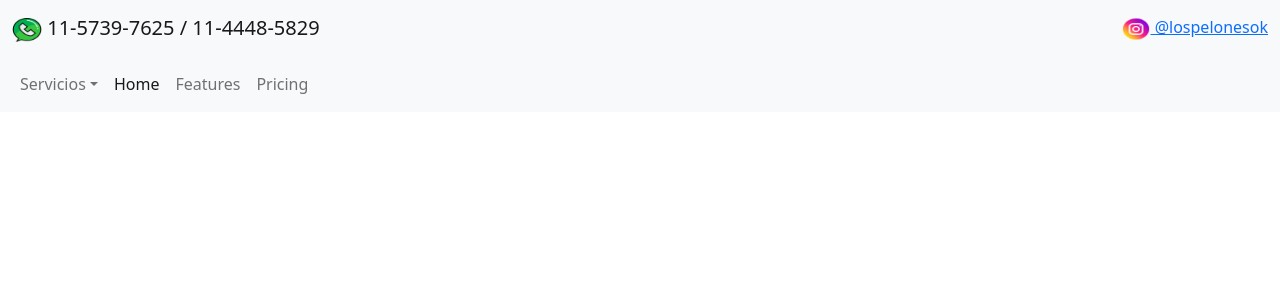
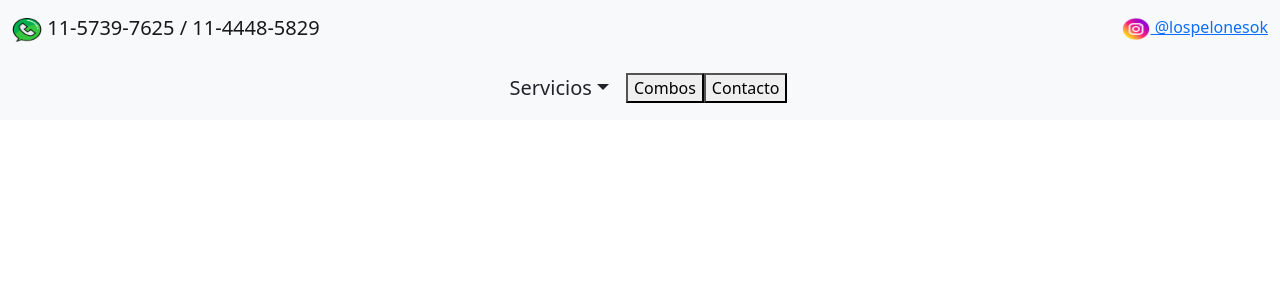
Before and after one commit to marianosanjuan86/Prueba-Reac, a React (Create React App) app: page / in a window 1280 px wide. Shown: the top 300 px of the page. Built offline with nearby package versions, Linux system fonts and the light colour scheme.

Commit message:
Crea el componente Navbar

```diff
--- a/src/components/NavBar.js
+++ b/src/components/NavBar.js
@@ -1,33 +1,19 @@
 import React from 'react';
+import { DropdownButton, Dropdown } from "react-bootstrap";
+//import { GiHamburguerMenu } from "react-icons/gi";
 
 export const NavBar = () => {
   return (
     <>
       <nav className="navbar navbar-expand-lg navbar-light bg-light">
-        <div className="container-fluid">
-            <div className="collapse navbar-collapse" id="navbarNavDropdown">
-                <ul className="navbar-nav">
-                    <li className="nav-item dropdown">
-                        <a className="nav-link dropdown-toggle" href="#" id="navbarDropdownMenuLink" role="button" data-bs-toggle="dropdown" aria-expanded="false">
-                         Servicios
-                        </a>
-                        <ul className="dropdown-menu" aria-labelledby="navbarDropdownMenuLink">
-                            <li><a className="dropdown-item" href="#">Inflables</a></li>
-                            <li><a className="dropdown-item" href="#">Combos</a></li>
-                            <li><a className="dropdown-item" href="#">Contacto</a></li>
-                        </ul>
-                    </li>
-                    <li className="nav-item">
-                        <a className="nav-link active" aria-current="page" href="#">Home</a>
-                    </li>
-                    <li className="nav-item">
-                        <a className="nav-link" href="#">Features</a>
-                    </li>
-                    <li className="nav-item">
-                        <a className="nav-link" href="#">Pricing</a>
-                    </li>
-                </ul>
-            </div>
+        <div className="container-fluid d-flex justify-content-center style-navbar" >
+            <DropdownButton  className='dropButton' variant="outline" size='lg' title="Servicios" >
+                <Dropdown.Item href="#">Inflables</Dropdown.Item>
+                <Dropdown.Item href="#">Plaza blanda</Dropdown.Item>
+                <Dropdown.Item href="#">Juegos</Dropdown.Item>
+            </DropdownButton>
+            <button variant="outline" size='lg'> Combos </button>
+            <button variant="outline" size='lg'> Contacto </button>
         </div>
     </nav>
 
```
